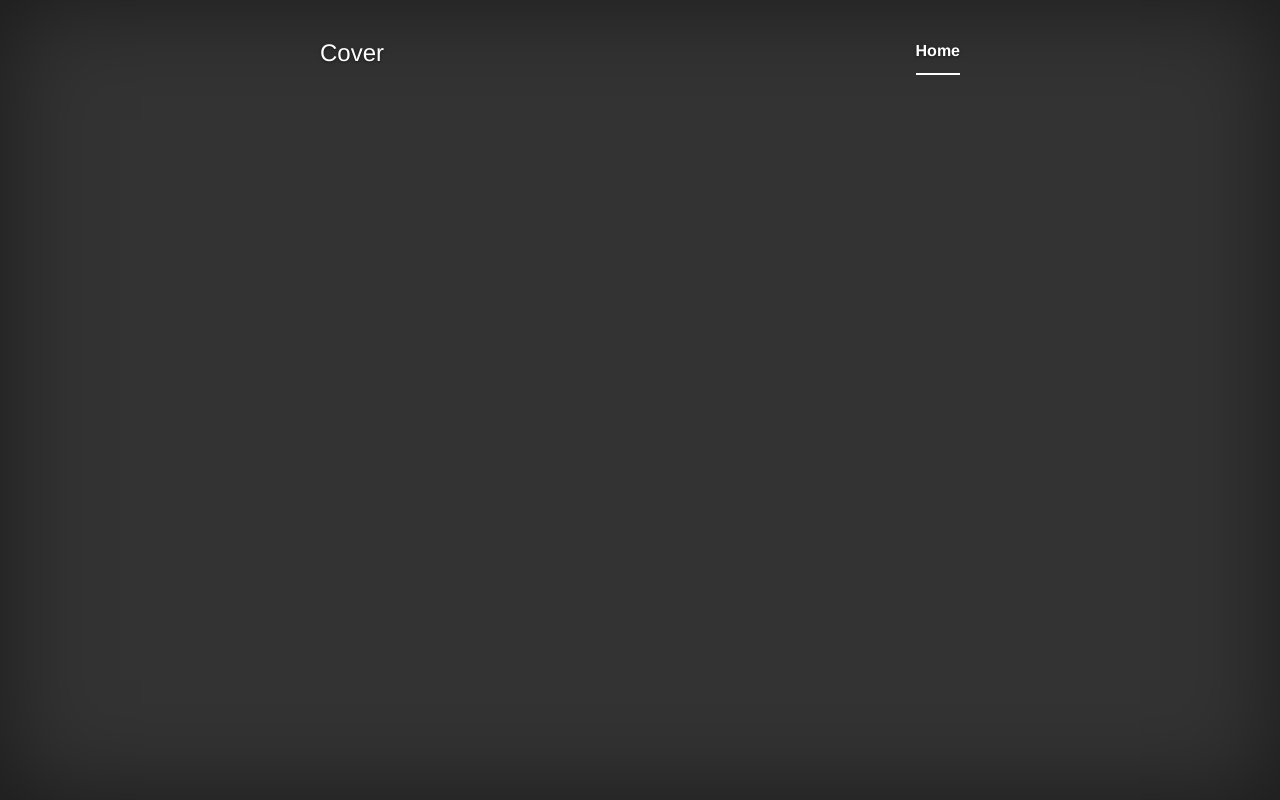
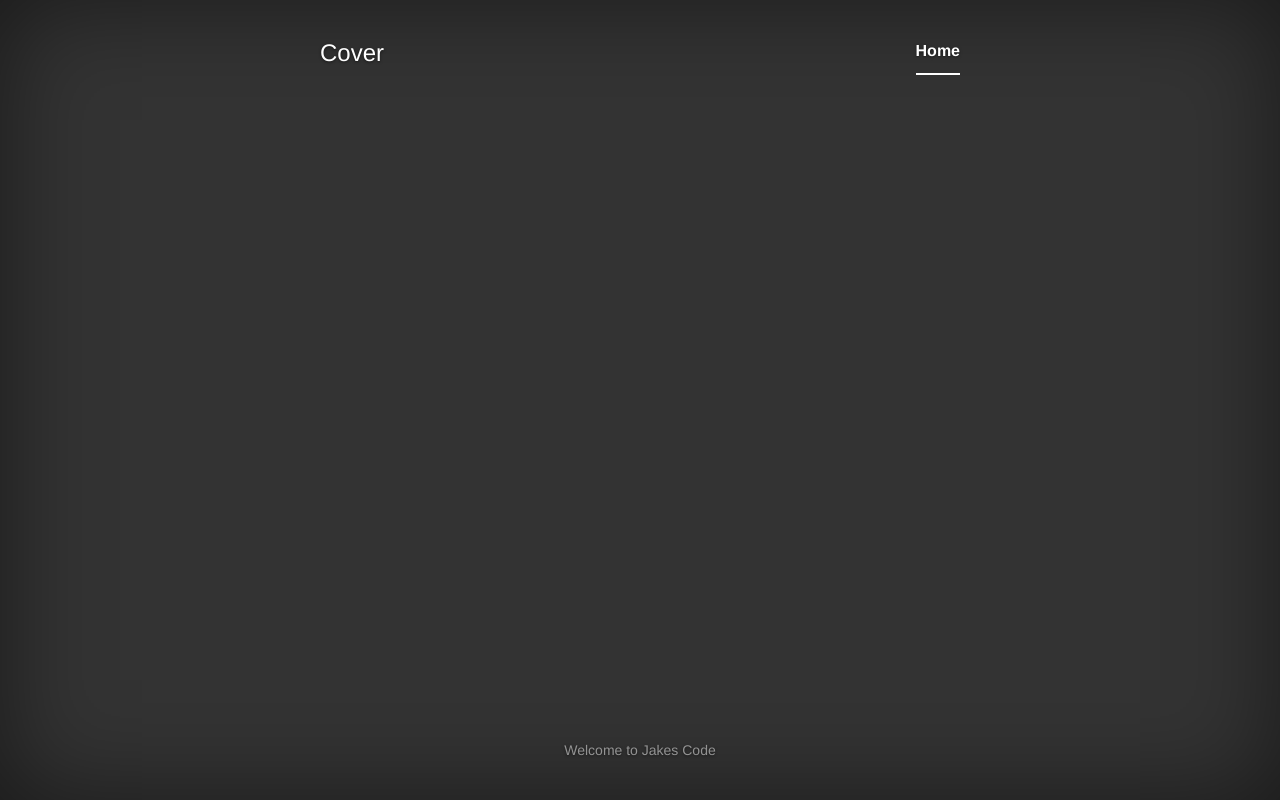
Before and after one commit to jawscout/landingPage, a plain HTML site: page index.html in a window 1280 px wide. Drawn offline with nearby package versions, Linux system fonts and the light colour scheme.

Commit message:
Fixed body text

```diff
--- a/index.html
+++ b/index.html
@@ -206,7 +206,11 @@ body {
               </nav>
             </div>
           </div>
-
+        <div class="mastfoot">
+            <div class="inner">
+              <p>Welcome to Jakes Code</p>
+            </div>
+          </div>
         </div>
 
       </div>
```
